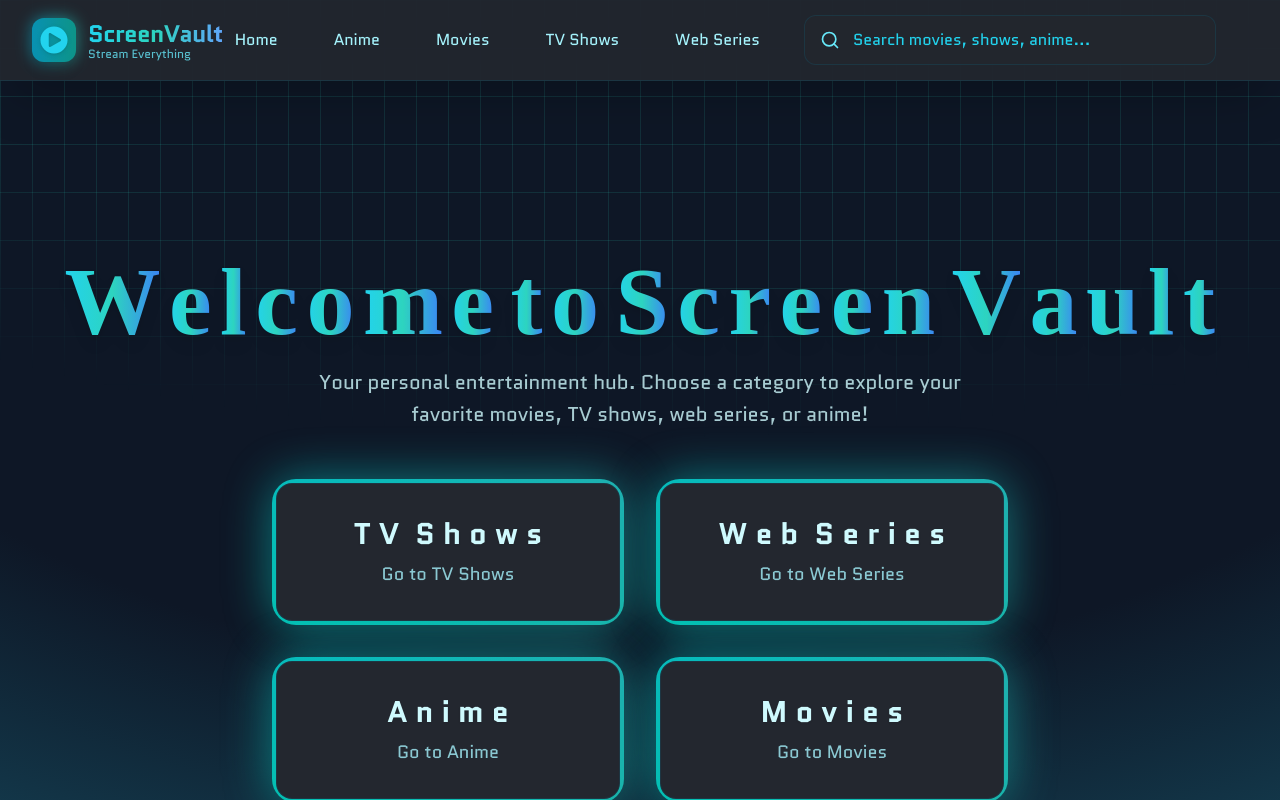
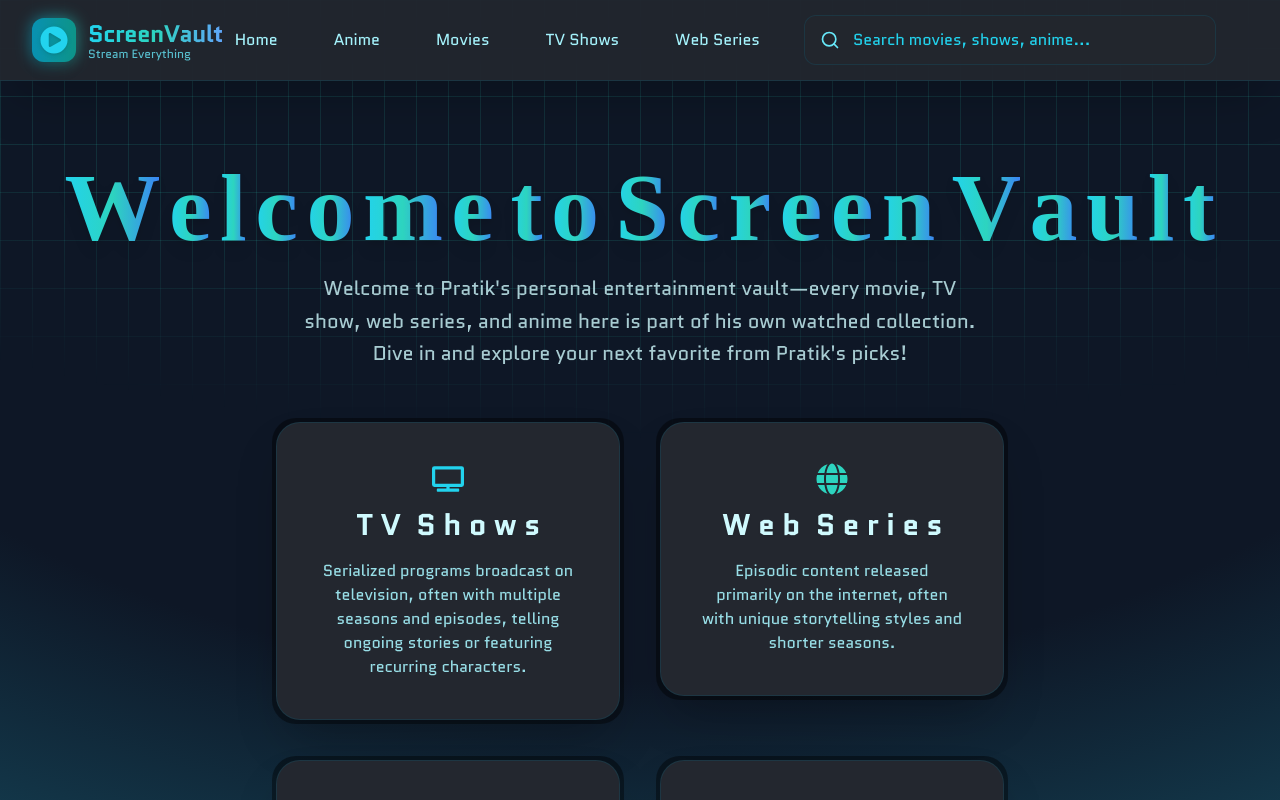
Before and after one commit to prateekraiger/Screenvault, a React (Vite) app: page / in a window 1280 px wide. Shown: the top 800 px of the page. Built offline with nearby package versions, Linux system fonts and the light colour scheme; a web font is replaced by a local one.

Commit message:
improved home page

```diff
--- a/src/components/ui/background-gradient.tsx
+++ b/src/components/ui/background-gradient.tsx
@@ -22,7 +22,13 @@ export const BackgroundGradient = ({
     },
   };
   return (
-    <div className={cn("relative p-[4px] group", containerClassName)}>
+    <div
+      className={cn(
+        "relative p-[4px] group transition-all duration-300",
+        containerClassName
+      )}
+    >
+      {/* Vibrant animated gradient background */}
       <motion.div
         variants={animate ? variants : undefined}
         initial={animate ? "initial" : undefined}
@@ -40,32 +46,14 @@ export const BackgroundGradient = ({
           backgroundSize: animate ? "400% 400%" : undefined,
         }}
         className={cn(
-          "absolute inset-0 rounded-3xl z-[1] opacity-60 group-hover:opacity-100 blur-xl  transition duration-500 will-change-transform",
-          " bg-[radial-gradient(circle_farthest-side_at_0_100%,#00ccb1,transparent),radial-gradient(circle_farthest-side_at_100%_0,#7b61ff,transparent),radial-gradient(circle_farthest-side_at_100%_100%,#ffc414,transparent),radial-gradient(circle_farthest-side_at_0_0,#1ca0fb,#141316)]"
+          "absolute inset-0 rounded-3xl z-[1] opacity-80 group-hover:opacity-100 blur-xl transition duration-500 will-change-transform",
+          "bg-[conic-gradient(at_top_left,_var(--tw-gradient-stops)),radial-gradient(circle_farthest-side_at_0_100%,#00ccb1,transparent),radial-gradient(circle_farthest-side_at_100%_0,#7b61ff,transparent),radial-gradient(circle_farthest-side_at_100%_100%,#ffc414,transparent),radial-gradient(circle_farthest-side_at_0_0,#1ca0fb,#141316)]"
         )}
       />
-      <motion.div
-        variants={animate ? variants : undefined}
-        initial={animate ? "initial" : undefined}
-        animate={animate ? "animate" : undefined}
-        transition={
-          animate
-            ? {
-                duration: 5,
-                repeat: Infinity,
-                repeatType: "reverse",
-              }
-            : undefined
-        }
-        style={{
-          backgroundSize: animate ? "400% 400%" : undefined,
-        }}
-        className={cn(
-          "absolute inset-0 rounded-3xl z-[1] will-change-transform",
-          "bg-[radial-gradient(circle_farthest-side_at_0_100%,#00ccb1,transparent),radial-gradient(circle_farthest-side_at_100%_0,#7b61ff,transparent),radial-gradient(circle_farthest-side_at_100%_100%,#ffc414,transparent),radial-gradient(circle_farthest-side_at_0_0,#1ca0fb,#141316)]"
-        )}
-      />
-
+      {/* Subtle dark overlay for contrast */}
+      <div className="absolute inset-0 rounded-3xl z-[2] bg-black/40 group-hover:bg-black/30 transition duration-300 pointer-events-none" />
+      {/* Glowing border on hover */}
+      <div className="absolute inset-0 rounded-3xl z-[3] border-2 border-transparent group-hover:border-cyan-400 group-hover:shadow-[0_0_24px_4px_rgba(34,211,238,0.25)] transition-all duration-300 pointer-events-none" />
       <div className={cn("relative z-10", className)}>{children}</div>
     </div>
   );
--- a/src/pages/Home.tsx
+++ b/src/pages/Home.tsx
@@ -1,13 +1,41 @@
 import { FlipText } from "@/components/magicui/flip-text";
 import { useNavigate } from "react-router-dom";
 import { BackgroundGradient } from "@/components/ui/background-gradient";
+import { FaTv, FaGlobe, FaFilm, FaDragon } from "react-icons/fa";
 
 const routes = [
-  { label: "TV Shows", path: "/tv" },
-  { label: "Web Series", path: "/web-series" },
-  { label: "Anime", path: "/anime" },
-  { label: "Movies", path: "/movies" },
+  {
+    label: "TV Shows",
+    path: "/tv",
+    icon: <FaTv className="w-8 h-8 text-cyan-400 mb-3" />,
+  },
+  {
+    label: "Web Series",
+    path: "/web-series",
+    icon: <FaGlobe className="w-8 h-8 text-teal-400 mb-3" />,
+  },
+  {
+    label: "Anime",
+    path: "/anime",
+    icon: <FaDragon className="w-8 h-8 text-pink-400 mb-3" />,
+  },
+  {
+    label: "Movies",
+    path: "/movies",
+    icon: <FaFilm className="w-8 h-8 text-yellow-400 mb-3" />,
+  },
 ];
+
+const categoryDescriptions: Record<string, string> = {
+  "TV Shows":
+    "Serialized programs broadcast on television, often with multiple seasons and episodes, telling ongoing stories or featuring recurring characters.",
+  "Web Series":
+    "Episodic content released primarily on the internet, often with unique storytelling styles and shorter seasons.",
+  Anime:
+    "Japanese animated series or films, known for their vibrant art, imaginative worlds, and diverse genres.",
+  Movies:
+    "Feature-length films from around the world, spanning every genre and style.",
+};
 
 export default function Home() {
   const navigate = useNavigate();
@@ -20,8 +48,9 @@ export default function Home() {
           </FlipText>
         </h1>
         <p className="text-xl max-w-2xl mx-auto leading-relaxed text-cyan-100/80">
-          Your personal entertainment hub. Choose a category to explore your
-          favorite movies, TV shows, web series, or anime!
+          Welcome to Pratik's personal entertainment vault—every movie, TV show,
+          web series, and anime here is part of his own watched collection. Dive
+          in and explore your next favorite from Pratik's picks!
         </p>
       </div>
 
@@ -30,14 +59,15 @@ export default function Home() {
           <button
             key={route.path}
             onClick={() => navigate(route.path)}
-            className="w-full"
+            className="w-full h-full flex"
           >
-            <BackgroundGradient className="rounded-2xl p-8 flex flex-col items-center justify-center cursor-pointer transition-transform hover:scale-105 bg-[#23272F] border border-cyan-900/40">
-              <span className="text-3xl font-bold text-cyan-100 mb-2">
+            <BackgroundGradient className="rounded-3xl p-10 min-h-[230px] flex flex-col flex-1 items-center justify-center cursor-pointer transition-transform hover:scale-105 bg-[#23272F] border border-cyan-900/40 shadow-2xl group">
+              {route.icon}
+              <span className="text-2xl sm:text-3xl font-extrabold text-cyan-100 mb-2 tracking-tight group-hover:text-cyan-300 transition-colors">
                 <FlipText>{route.label}</FlipText>
               </span>
-              <span className="text-cyan-200/80 text-lg">
-                Go to {route.label}
+              <span className="text-cyan-200/90 text-base text-center mt-2 font-medium">
+                {categoryDescriptions[route.label]}
               </span>
             </BackgroundGradient>
           </button>
```
